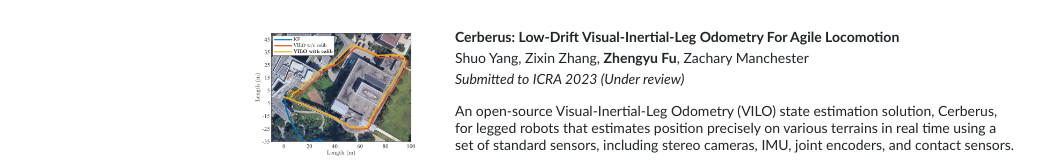
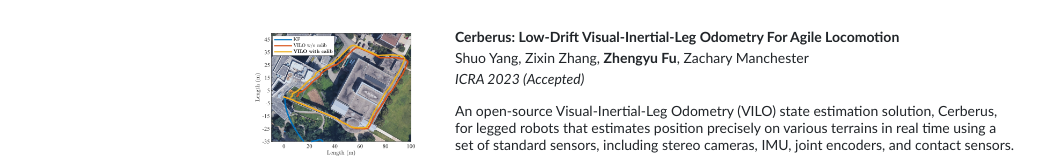
Before and after one commit to Huoleit/Huoleit.github.io, a website: page index.html in a window 1280 px wide. Shown: the part 500-660 px from the top of the page, without its empty margins (5-1049 px from the left). Drawn offline with Linux system fonts and the light colour scheme.

Commit message:
paper accepted

```diff
--- a/index.html
+++ b/index.html
@@ -209,7 +209,7 @@
                       </div>
                       Shuo Yang, Zixin Zhang, <b>Zhengyu Fu</b>, Zachary Manchester
                       <br />
-                      <em>Submitted to ICRA 2023 (Under review)</em>
+                      <em>ICRA 2023 (Accepted)</em>
                       <br />
                       <p>
                         An open-source Visual-Inertial-Leg Odometry (VILO) state estimation solution, Cerberus, for
```
